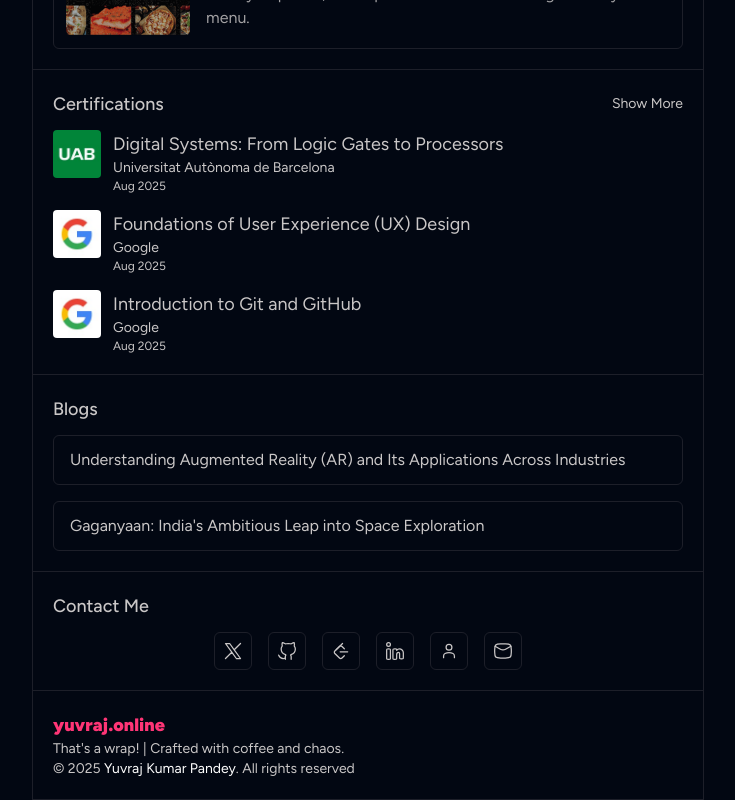
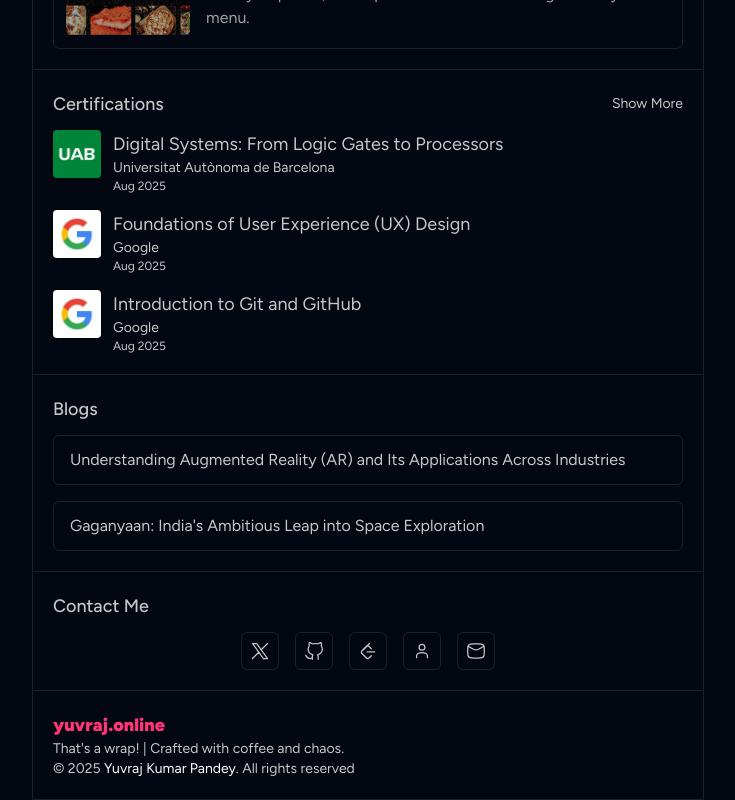
Before and after one commit to yuvrajkumarpandey/portfolio, a React (Vite) app: page / in a window 1280 px wide. Shown: the part 774-1574 px from the top of the page, without its empty margins (272-1007 px from the left). Built offline with nearby package versions, Linux system fonts and the light colour scheme.

Commit message:
Minor Changes

```diff
--- a/src/data/yuvrajData.js
+++ b/src/data/yuvrajData.js
@@ -14,11 +14,11 @@ export const contactMe = [
         "icon": "/icons/leetcode.svg",
         "link": "https://leetcode.com/u/yuvraj-kumar-pandey/"
     },
-    {
-        "title": "Linked In",
-        "icon": "/icons/linkedin.svg",
-        "link": "https://www.linkedin.com/in/yuvrajkumarpandey/"
-    },
+    // {
+    //     "title": "Linked In",
+    //     "icon": "/icons/linkedin.svg",
+    //     "link": "https://www.linkedin.com/in/yuvrajkumarpandey/"
+    // },
     {
         "title": "Peer List",
         "icon": "/icons/peerlist.svg",
```
